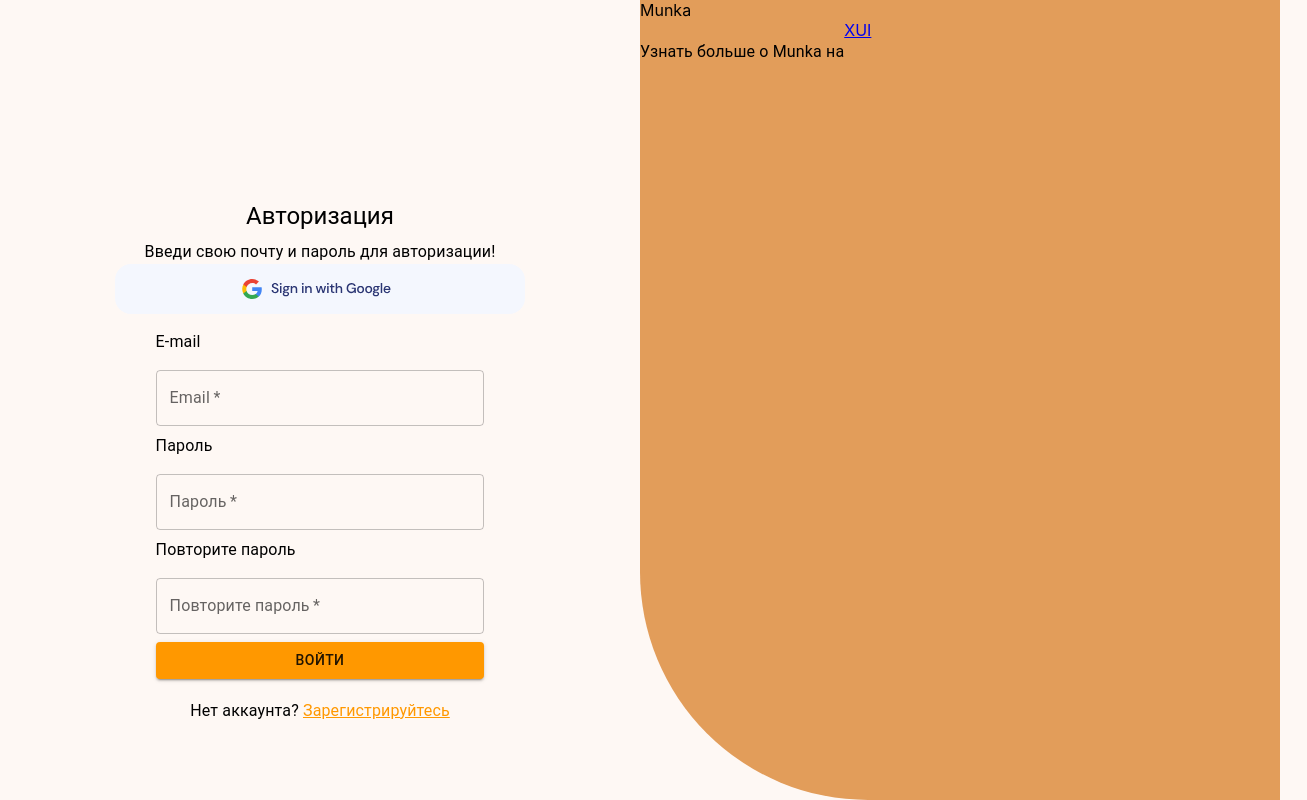
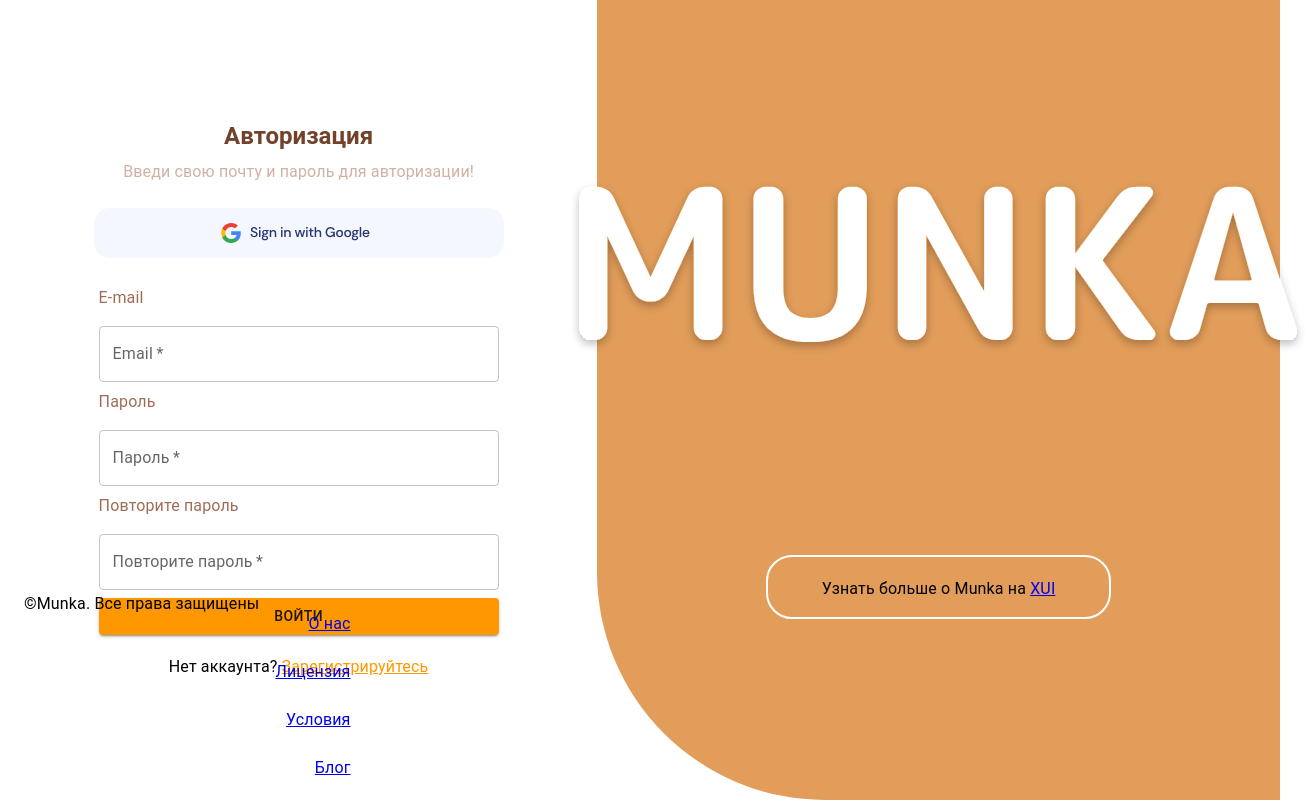
Before and after one commit to CVladim1r/Front-Munka, a React (Vite) app: page /login in a window 1280 px wide. Shown: the whole page, 1307 px wide, since content can reach past the window. Built offline with nearby package versions, Linux system fonts and the light colour scheme; the HTML template or start-up script is replaced by a standard one.

Commit message:
bottomNav+repair design+start check password

```diff
--- a/src/components/Auth/AboutContainer.tsx
+++ b/src/components/Auth/AboutContainer.tsx
@@ -14,11 +14,18 @@
 const About:FC = () => {
     return(
         <ThemeProvider theme={theme}>
-            <div style={{display: "flex", width: "50%"}}>
-                <Typography align="center" variant="body1" style={{ marginTop: 20 }}>
-                    Узнать больше о Munka на
+            <div style={{
+                display: "flex",
+                width: "50%",
+                height: '10%',
+                border: '2px solid white',
+                borderRadius: '26px 26px 26px 26px',
+                alignContent: 'center'
+                }}>
+                <Typography variant="body1" style={{ marginTop: 20, textAlign:'center', width : '50vh', height: '5vh' }}>
+                    Узнать больше о Munka на <a href="#" > XUI</a>
                 </Typography>
-                <a href="#" > XUI</a>
+
             </div>
         </ThemeProvider>
     );
--- a/src/components/Auth/Login/LoginForm.tsx
+++ b/src/components/Auth/Login/LoginForm.tsx
@@ -1,4 +1,4 @@
-import React, { useState, useContext } from 'react';
+import React, { useState, useContext} from 'react';
 import axios from 'axios';
 import { AuthContext } from '../../../context/AuthContext';
 import { useNavigate, Link } from 'react-router-dom';
@@ -15,14 +15,22 @@
     },
 });
 
+
 const LoginForm: React.FC = () => {
     const [email, setEmail] = useState('');
     const [password, setPassword] = useState('');
+    const [rpassword, setRPassword] = useState('')
+    const [passwordMatch, setPasswordMatch] = useState(true)
+
     const { login } = useContext(AuthContext) || { login: () => {} };
     const navigate = useNavigate(); // Хук для навигации
 
     const handleSubmit = async (e: React.FormEvent) => {
         e.preventDefault();
+        if (password !== rpassword) {
+            setPasswordMatch(false);
+            return;
+        }
         try {
             const response = await axios.post('http://localhost:5000/login', { email, password });
             login(response.data.access_token);
@@ -42,16 +50,19 @@
                 justifyContent: 'center',
                 height: '100%',
                 marginTop: '25vh',
-                width: '50%'
+                width: '50%',
+                marginBlock:'15vh'
                 }}>
-                    <Typography variant="h5" align="left" gutterBottom >
-                        Авторизация
-                    </Typography>
-                    <Typography>Введи свою почту и пароль для авторизации!</Typography>
-                    <img src={Google} alt="google" />
-                    <Divider variant='middle' style={{marginTop: 15}}/>
+                        <Typography variant="h5" alignItems="left" gutterBottom style={{color: '#72412B'}} >
+                            <strong>Авторизация</strong>
+                        </Typography>
+                        <Typography style={{fontSize: '16px', color: '#D0B1A3'}}>
+                            Введи свою почту и пароль для авторизации!
+                        </Typography>
+                    <img src={Google} alt="google" style={{margin: '3vh 0 3vh 0 '}}/>
+                    <Divider variant='fullWidth' style={{marginTop: '3px'}}/>
                     <form onSubmit={handleSubmit}>
-                        <Typography>E-mail</Typography>
+                        <Typography style={{fontSize: '16px', color:'#9F6D56'}}>E-mail</Typography>
                         <TextField
                             label="Email"
                             type="email"
@@ -61,7 +72,7 @@
                             margin="normal"
                             required
                         />
-                        <Typography>Пароль</Typography>
+                        <Typography style={{fontSize: '16px', width: '50vh', color: '#9F6D56'}}>Пароль</Typography>
                         <TextField
                             label="Пароль"
                             type="password"
@@ -71,17 +82,16 @@
                             margin="normal"
                             required
                         />
-                        <Typography>Повторите пароль</Typography>
+                        <Typography style={{fontSize: '16px', color:'#9F6D56'}}>Повторите пароль</Typography>
                         <TextField
                             label='Повторите пароль'
                             type='password'
-                            value={password}
-                            onChange={(g) => setPassword(g.target.value)}
+                            value={rpassword}
+                            onChange={(g) => setRPassword(g.target.value)}
                             fullWidth
                             margin='normal'
                             required
                         />
-
                         <Button type="submit" variant="contained" color="primary" fullWidth>
                             Войти
                         </Button>
--- a/src/components/Auth/LoginImage.tsx
+++ b/src/components/Auth/LoginImage.tsx
@@ -3,6 +3,7 @@
 import { createTheme, Box } from "@mui/material";
 import { ThemeProvider } from "@emotion/react";
 import About from '../../components/Auth/AboutContainer.tsx';
+import Munka from '../../assets/munka.svg';
 
 
 const theme = createTheme({
@@ -15,24 +16,25 @@
 const Image:FC = () => {
     return(
         <ThemeProvider theme={theme}>
-                <Box
+            <Box
                 sx={{
-                    borderRadius: '0 0 0 228px'
-                }}
-
-                style={{
+                    borderRadius: '0 0 0 228px',
+                    display:'flex',
+                    flexDirection:'column',
+                    alignContent:'center',
                     backgroundColor:'#E29D5A',
                     height: '100%',
                     textAlign: 'left',
                     float: 'right',
-                    display: 'inline-block',
                     minWidth: '50%',
                     minHeight: '100vh',
-                    marginTop: '0 top'
+                    marginTop: '0',
+                    alignItems: 'center',
+                    justifyContent: 'center'
                 }}>
-                    Munka
+                    <img src={Munka} alt="Munka" style={{margin: '0 0 25vh 0'}} />
                     <About />
-                </Box>
+            </Box>
 
 
         </ThemeProvider>
--- /dev/null
+++ b/src/components/NavigationBar/Auth/Navbar.tsx
@@ -0,0 +1,36 @@
+import {FC} from "react";
+import { Link } from "react-router-dom";
+import { Typography, Container, List, ListItem, ListItemText} from "@mui/material";
+
+const AuthBar:FC = () => {
+    return(
+        <Container style={{position: 'absolute', bottom: 0, width: '100%', display: 'flex'}}>
+            <Typography style={{left:'10vh', display: 'flex'}}>&copy;Munka. Все права защищены</Typography>
+            <List component="nav">
+                <ListItem>
+                <ListItemText style={{ textAlign: 'right', display: "inline-block"}}>
+                    <Link to="/about">О нас</Link>
+                </ListItemText>
+                </ListItem>
+                <ListItem>
+                <ListItemText style={{ textAlign: 'right', display: "inline-block"}}>
+                    <Link to="/licencse">Лицензия</Link>
+                </ListItemText>
+                </ListItem>
+                <ListItem>
+                <ListItemText style={{ textAlign: 'right', display: "inline-block"}}>
+                    <Link to="/conditions">Условия</Link>
+                </ListItemText>
+                </ListItem>
+                <ListItem>
+                <ListItemText style={{ textAlign: 'right', display: "inline-block"}}>
+                    <Link to="/blog">Блог</Link>
+                </ListItemText>
+                </ListItem>
+            </List>
+    </Container>
+
+    );
+}
+
+export default AuthBar;
--- a/src/index.css
+++ b/src/index.css
@@ -8,7 +8,7 @@
     font-family: -apple-system, BlinkMacSystemFont, 'Segoe UI', Roboto, Oxygen, Ubuntu, Cantarell, 'Open Sans', 'Helvetica Neue', sans-serif;
     -webkit-font-smoothing: antiaaliased;
     -moz-osx-font-smoothing: grayscle;
-    background-color: #FEF8F4;
+    background-color: white;
   }
 
   code {
--- a/src/pages/authentication/LoginPage.tsx
+++ b/src/pages/authentication/LoginPage.tsx
@@ -1,12 +1,15 @@
 import LoginForm from '../../components/Auth/Login/LoginForm.tsx';
 import LoginImage from '../../components/Auth/LoginImage.tsx';
+import AboutContainer from '../../components/Auth/AboutContainer.tsx'
 import {FC} from 'react'
+import AuthBar from '../../components/NavigationBar/Auth/Navbar.tsx';
 
 const LoginPage: FC = () =>{
     return(
         <div style={{display: 'flex', minHeight: "100vh"}}>
             <LoginForm />
             <LoginImage />
+            <AuthBar />
         </div>
     );
 }
```
